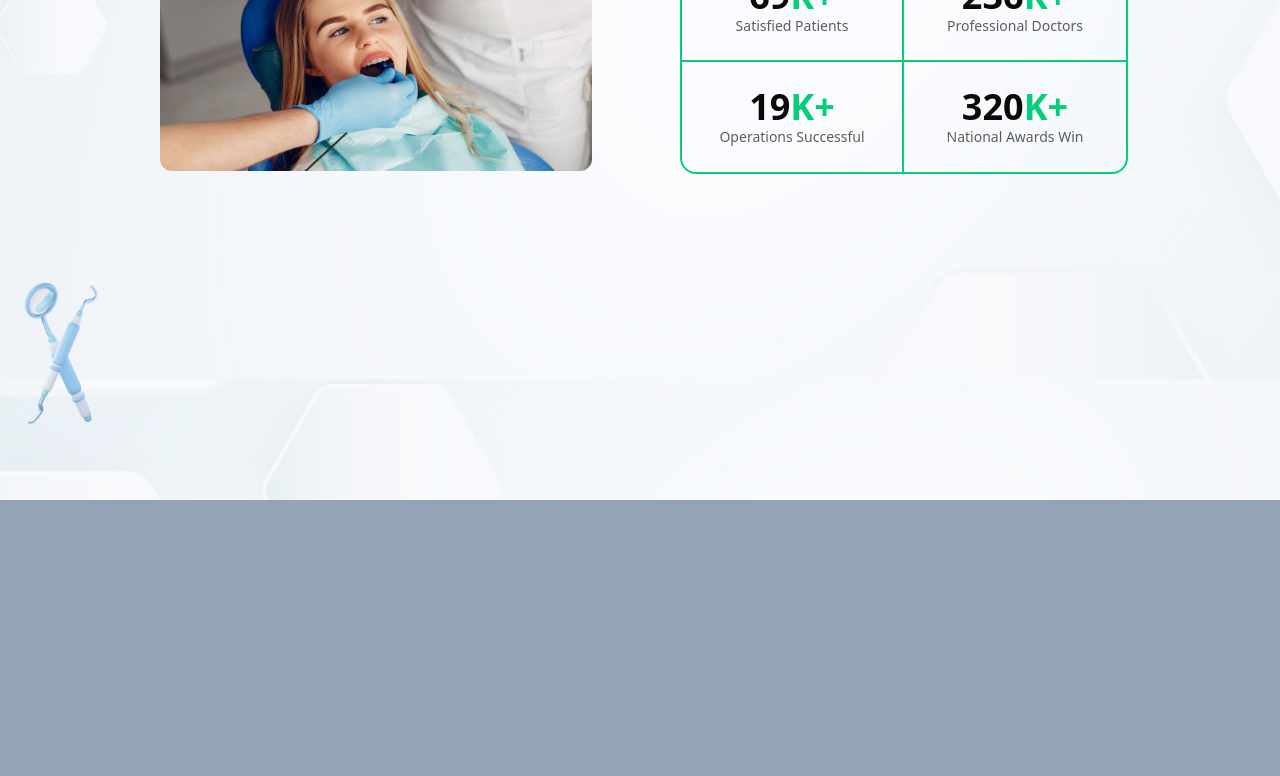
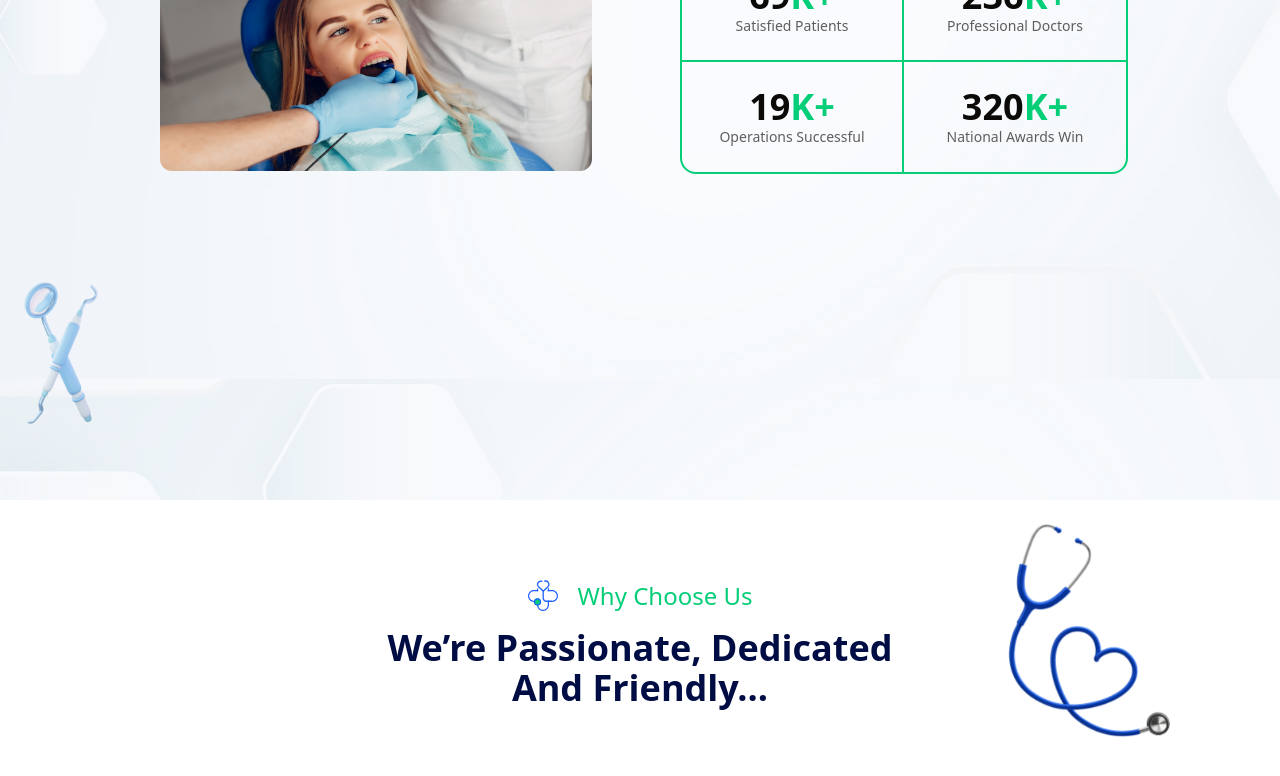
Before and after one commit to Aryan9901/doctor_appointment_app, a React (Vite) app in the folder doctor_appointment/: page / in a window 1280 px wide. Shown: the part 2704-3480 px from the top of the page. Built offline with nearby package versions, Linux system fonts and the light colour scheme; the HTML template or start-up script is replaced by a standard one.

Commit message:
updated why choose us page

```diff
--- a/doctor_appointment/src/components/elements/ChooseUs.jsx
+++ b/doctor_appointment/src/components/elements/ChooseUs.jsx
@@ -1,5 +1,16 @@
 const ChooseUs = () => {
-	return <section className="min-h-screen bg-slate-400"></section>;
+	return (
+		<section className="min-h-screen py-20 px-10 relative">
+			<img src="/dental_5.png" className="absolute right-6 top-12 animate-bounce duration-1000 w-80  duration-1000" alt="dental teeth" />
+			<h3 className="flex gap-5 text-[#05CE79] text-2xl items-center justify-center">
+				<img src="/title_icon.svg" alt="title icon" />
+				Why Choose Us
+			</h3>
+			<h2 className="text-4xl my-3 text-center font-semibold text-[#000d44] w-[45%] my-4 mx-auto flex items-center justify-between">
+				We’re Passionate, Dedicated And Friendly...
+			</h2>
+		</section>
+	);
 };
 
 export default ChooseUs;
```
